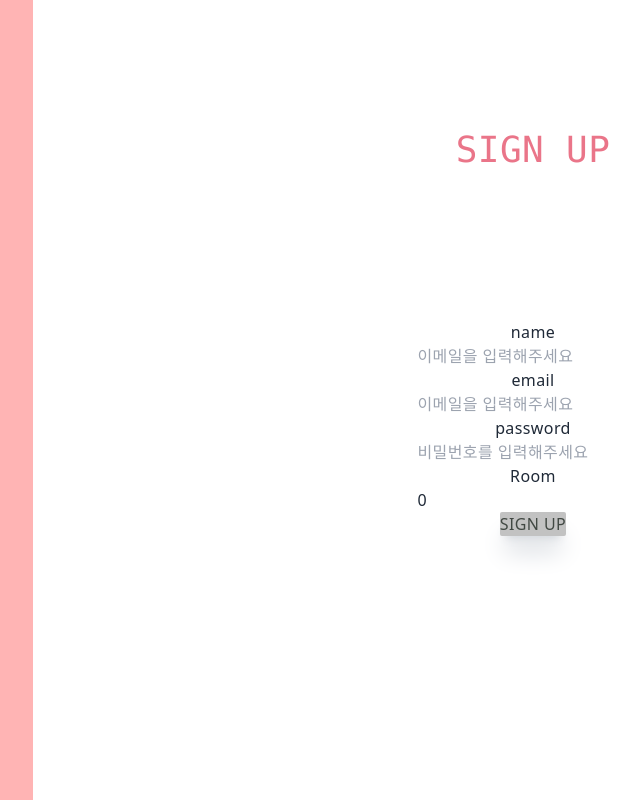
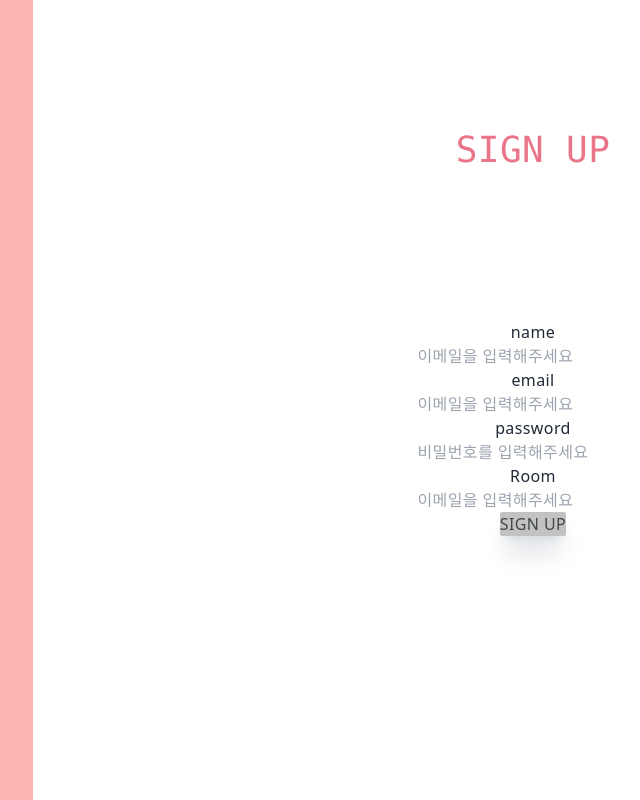
Before and after one commit to Stay-Mate/Stay-mate-client, a Next.js app: page /signup in a window 1280 px wide. Shown: the whole page, without its empty margins (417-1057 px from the left). Built offline with nearby package versions, Linux system fonts and the light colour scheme.

Commit message:
:bug: :: 회원가입 시 호실 정보 안 넘어가는 에러 해결

```diff
--- a/components/Signup/index.tsx
+++ b/components/Signup/index.tsx
@@ -5,7 +5,7 @@ const Signup = () => {
   const [name, setName ] = useState("");
   const [email, setEmail] = useState("");
   const [password, setPassword] = useState("");
-  const [roomNumber, setRoomNumber] = useState(0);
+  const [room_number, setRoomNumber] = useState("");
 
   const router = useRouter();
 
@@ -16,7 +16,7 @@ const Signup = () => {
       headers: {
         "Content-Type": "application/json",
       },
-      body: JSON.stringify({ name, email, password, roomNumber }),
+      body: JSON.stringify({ name, email, password, room_number}),
     });
 
     const data = await response.json();
@@ -74,8 +74,10 @@ const Signup = () => {
             <div>
               <div>Room</div>
               <input
-                value={roomNumber}
-                onChange={(e) => setRoomNumber(parseInt(e.target.value))}
+                value={room_number}
+                onChange={(e) => {
+                  setRoomNumber(e.target.value)
+                }}
                 placeholder="이메일을 입력해주세요"
                 required
               />
```
